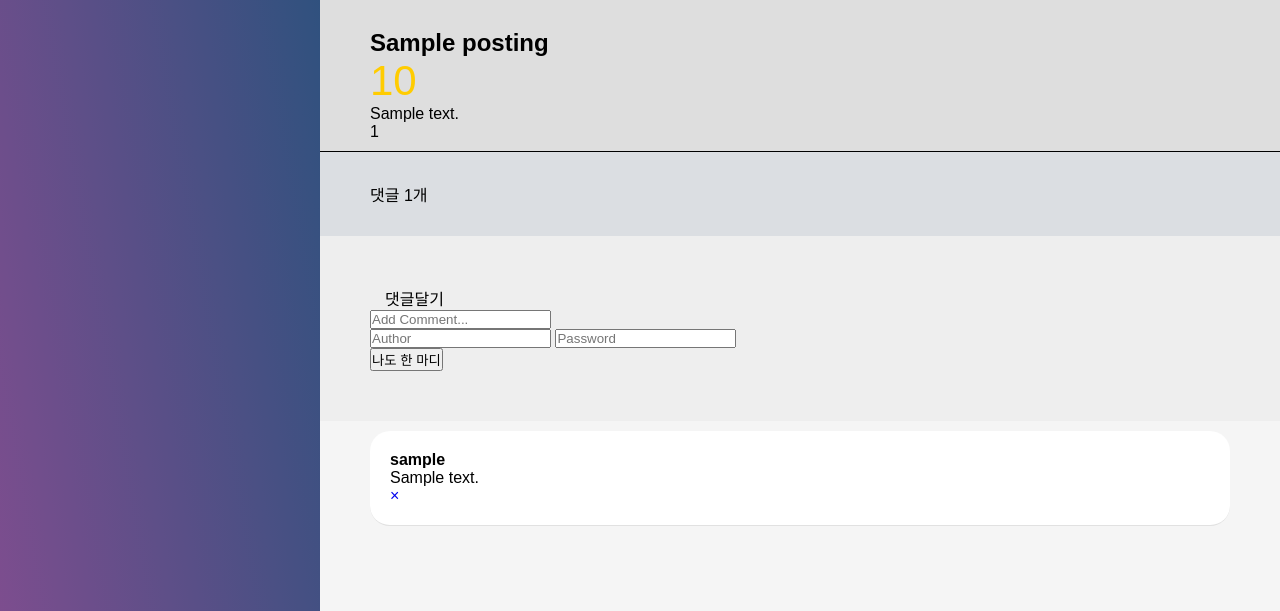
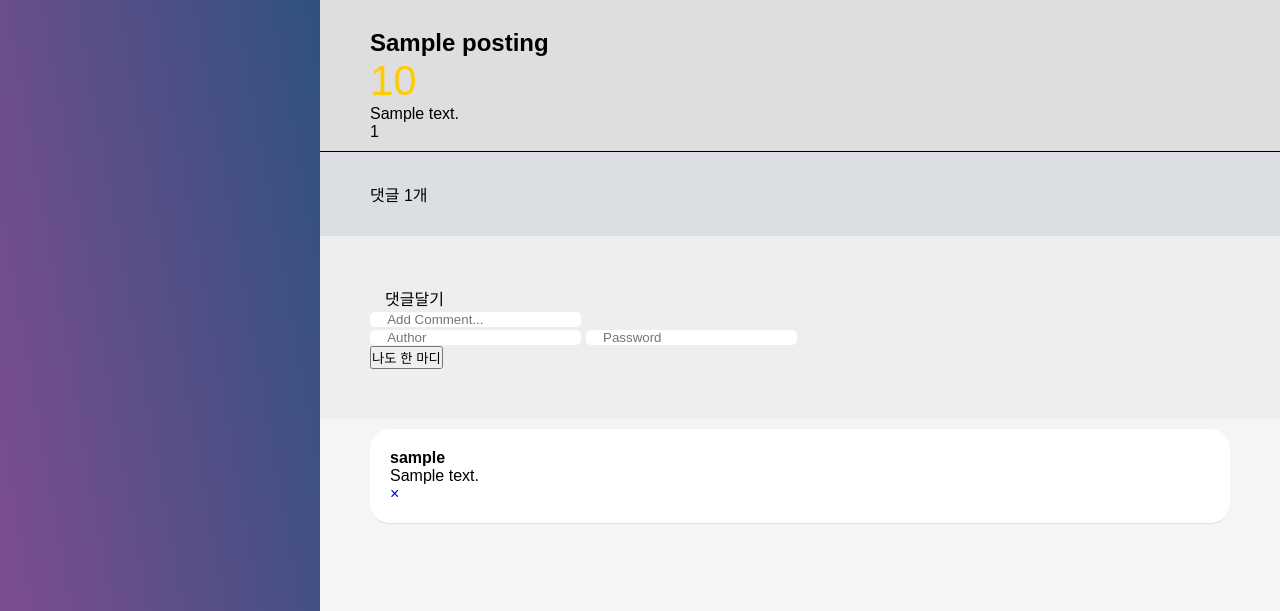
Before and after one commit to Ahnyeonil/GMO-project, a Flask app: page /detail in a window 1280 px wide. Shown: the part 816-1427 px from the top of the page. Run offline with Flask 2, Linux system fonts and the light colour scheme; grey boxes marked "Sample" are stand-in pictures; a database or web service that is not in the repository returns one stand-in record (values such as "Sample title").

Commit message:
디자인 수정_ayi

```diff
--- a/static/detail/style.css
+++ b/static/detail/style.css
@@ -329,3 +329,10 @@
 /* 댓글 작성 창 끝 */
 
 /* 본문 끝 */
+
+.comment-common {
+    appearance: none;
+    border: solid 1px var(--grey-light-color);
+    border-radius: 5px;
+    padding: 0 2%;
+}
--- a/templates/gangneung/detail.html
+++ b/templates/gangneung/detail.html
@@ -72,15 +72,15 @@
         <div class="post-comment">
           <span>댓글달기</span>
           <div class="comment-comment">
-            <input placeholder="Add Comment..." name="comment" type="text" required="">
+            <input class="comment-common" placeholder="Add Comment..." name="comment" type="text" required="">
           </div>
           <div class="comment-profile">
-            <input placeholder="Author" name="author" type="text" required="">
-            <input placeholder="Password" name="password" type="password" required="">
+            <input class="comment-common" placeholder="Author" name="author" type="text" required="">
+            <input class="comment-common" placeholder="Password" name="password" type="password" required="">
           </div>
           <input class="hiddenid" type="hidden" name="postingid" value="{{postlist[0]['_id']}}"/>
           <div>
-            <button type="submit">나도 한 마디</button>
+            <button type="submit" class="mt-2">나도 한 마디</button>
           </div>
         </div>
       </form>
```
